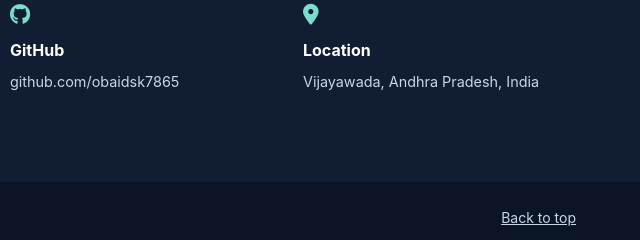
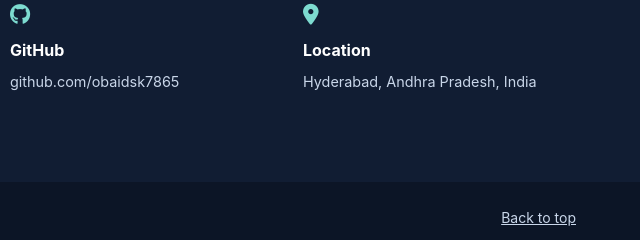
Before and after one commit to ObaidOrganization/My-Portfolio, a plain HTML site: page Index.html in a window 1280 px wide. Shown: the part 7476-7716 px from the top of the page, 640-1280 px from the left. Drawn offline with Linux system fonts and the light colour scheme.

Commit message:
Update location from Vijayawada to Hyderabad

```diff
--- a/Index.html
+++ b/Index.html
@@ -198,7 +198,7 @@ header{position:sticky;top:0;z-index:20;background:#fff;border-bottom:1px solid
                     <div class="contact-card">
                         <i class="fas fa-location-dot" aria-hidden="true"></i>
                         <h3>Location</h3>
-                        <p>Vijayawada, Andhra Pradesh, India</p>
+                        <p>Hyderabad, Andhra Pradesh, India</p>
                     </div>
                 </div>
             </div>
```
